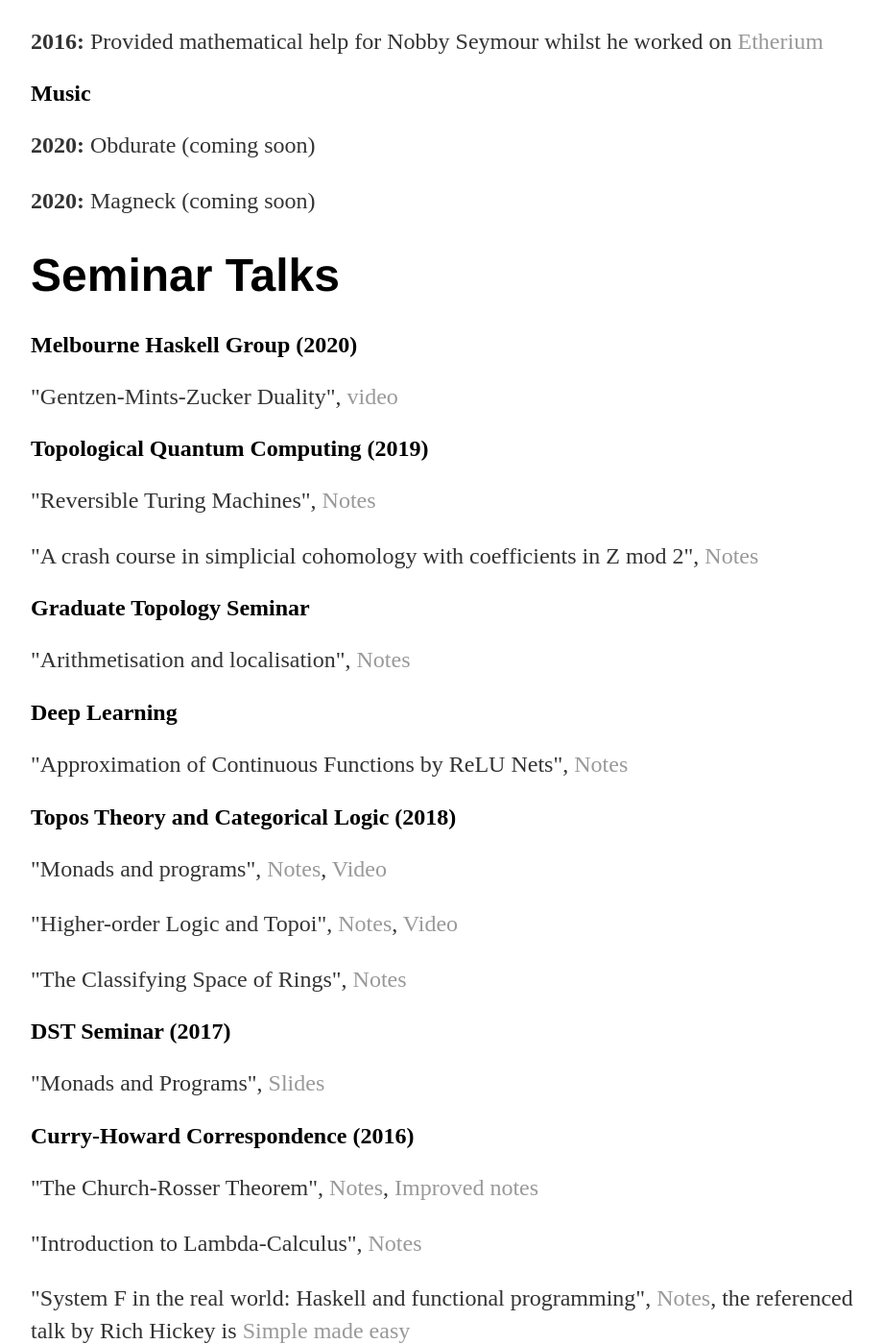
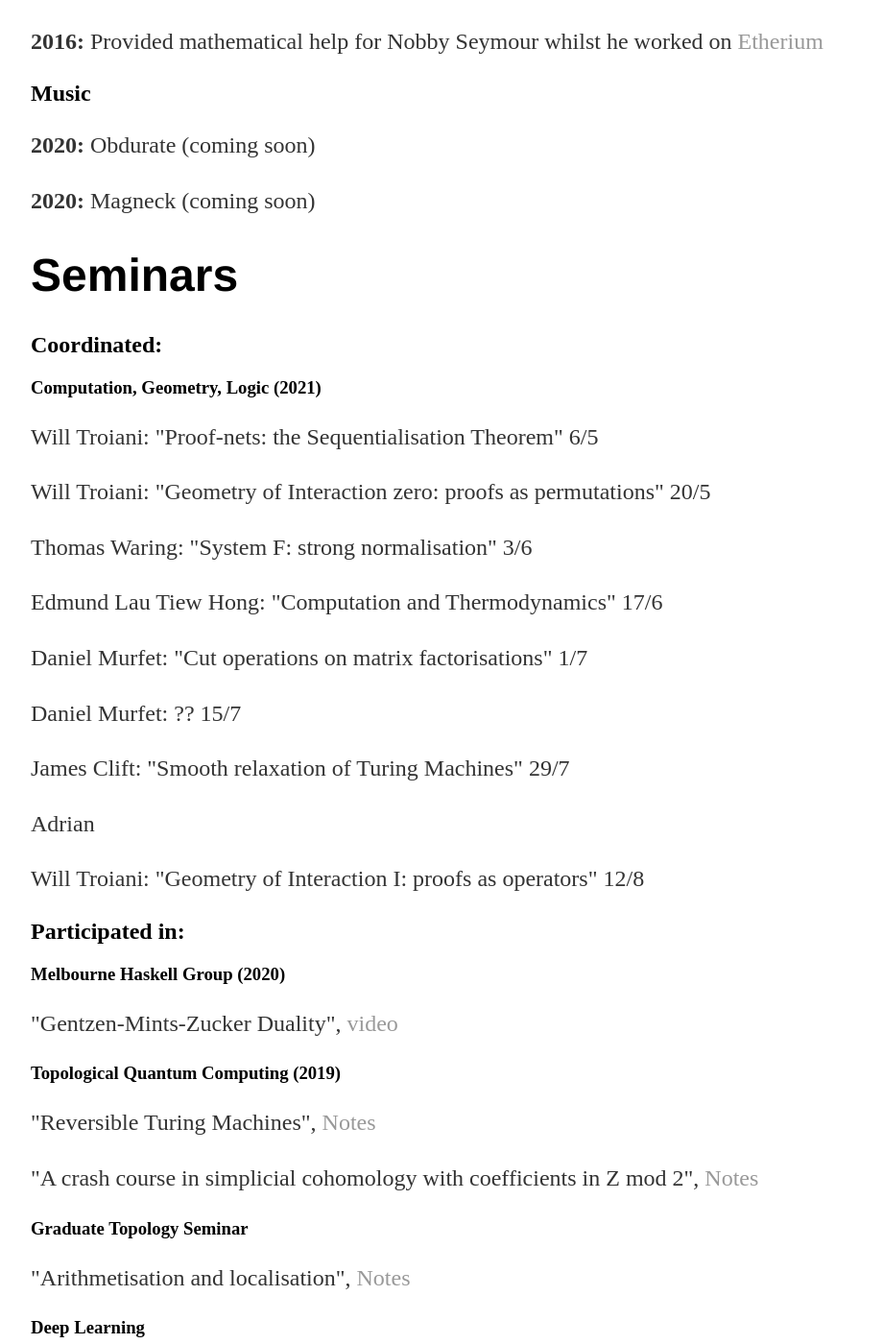
Before and after one commit to WilliamTroiani/WilliamTroiani.github.io, a Jekyll site: the page built from index.html, in a window 1280 px wide and 1400 px high, scrolled down 824 px. Shown: the whole window at 96% size, without its empty margins (160-1080 px from the left). Built offline with Jekyll 4.4.1, drawn with Linux system fonts in a browser that asks for light colours.

Commit message:
Updated seminar list

```diff
--- a/index.html
+++ b/index.html
@@ -18,30 +18,43 @@
 <p><b>2020:</b> Obdurate (coming soon)</p>
 <p><b>2020:</b> Magneck (coming soon)</p>
 
-<h1>Seminar Talks</h1>
+<h1>Seminars</h1>
+<h2>Coordinated:</h2>
+<h3>Computation, Geometry, Logic (2021)</h3>
+<p>Will Troiani: "Proof-nets: the Sequentialisation Theorem" 6/5</p>
+<p>Will Troiani: "Geometry of Interaction zero: proofs as permutations" 20/5</p>
+<p>Thomas Waring: "System F: strong normalisation" 3/6</p>
+<p>Edmund Lau Tiew Hong: "Computation and Thermodynamics" 17/6</p>
+<p>Daniel Murfet: "Cut operations on matrix factorisations" 1/7</p>
+<p>Daniel Murfet: ?? 15/7</p>
+<p>James Clift: "Smooth relaxation of Turing Machines" 29/7</p>
+<p>Adrian</p>
+<p>Will Troiani: "Geometry of Interaction I: proofs as operators" 12/8</p>
 
-<h2>Melbourne Haskell Group (2020)</h2>
+<h2>Participated in:</h2>
+
+<h3>Melbourne Haskell Group (2020)</h3>
 <p>"Gentzen-Mints-Zucker Duality", <a href = "https://www.youtube.com/watch?v=TEkQHyTBL54&t">video</a>
 
-<h2>Topological Quantum Computing (2019)</h2>
+<h3>Topological Quantum Computing (2019)</h3>
 <p>"Reversible Turing Machines", <a href = "http://therisingsea.org/notes/talk-will-reversible.pdf">Notes</a></p>
 <p>"A crash course in simplicial cohomology with coefficients in Z mod 2", <a href = "http://therisingsea.org/notes/talk-will-homology.pdf">Notes</a></p>
 
-<h2>Graduate Topology Seminar</h2>
+<h3>Graduate Topology Seminar</h3>
 <p>"Arithmetisation and localisation", <a href = "https://williamtroiani.github.io/pdfs/ArithmetisationandInteraction.pdf">Notes</a></p>
 
-<h2>Deep Learning</h2>
+<h3>Deep Learning</h3>
 <p>"Approximation of Continuous Functions by ReLU Nets", <a href = "https://williamtroiani.github.io/pdfs/Approximation_of_Continuous_Functions_by_ReLU_Nets.pdf">Notes</a></p>
 
-<h2>Topos Theory and Categorical Logic (2018)</h2>
+<h3>Topos Theory and Categorical Logic (2018)</h3>
 <p>"Monads and programs", <a href = "http://therisingsea.org/notes/ch2018-lecture3.pdf">Notes</a>, <a href = "https://vimeo.com/261278443">Video</a></p>
 <p>"Higher-order Logic and Topoi", <a href = "http://therisingsea.org/notes/ch2018-lecture8.pdf">Notes</a>, <a href = "https://vimeo.com/269326119">Video</a></p>
 <p>"The Classifying Space of Rings", <a href = "http://therisingsea.org/notes/ch2018-lecture14.pdf">Notes</a></p>
 
-<h2>DST Seminar (2017)</h2>
+<h3>DST Seminar (2017)</h3>
 <p>"Monads and Programs", <a href = "http://williamtroiani.github.io/pdfs/MonadsinCategoryTheoryandComputerScience.pdf">Slides</a></p>
 
-<h2>Curry-Howard Correspondence (2016)</h2>
+<h3>Curry-Howard Correspondence (2016)</h3>
 <p>"The Church-Rosser Theorem", <a href = "http://therisingsea.org/notes/talk-will-churchrosser.pdf">Notes</a>, <a href = "https://williamtroiani.github.io/pdfs/ChurchRosserTheorem.pdf">Improved notes</a></p>
 <p>"Introduction to Lambda-Calculus", <a href = "http://therisingsea.org/notes/talk-will-lambda.pdf">Notes</a></p>
 <p>"System F in the real world: Haskell and functional programming", <a href = "http://therisingsea.org/notes/talk-will-haskell.pdf">Notes</a>, the referenced talk by Rich Hickey is <a href = "https://www.infoq.com/presentations/Simple-Made-Easy/">Simple made easy</a></p>
```
Also changed, not shown: SeminarTalks(unused).md (added, +27 -0 lines).
